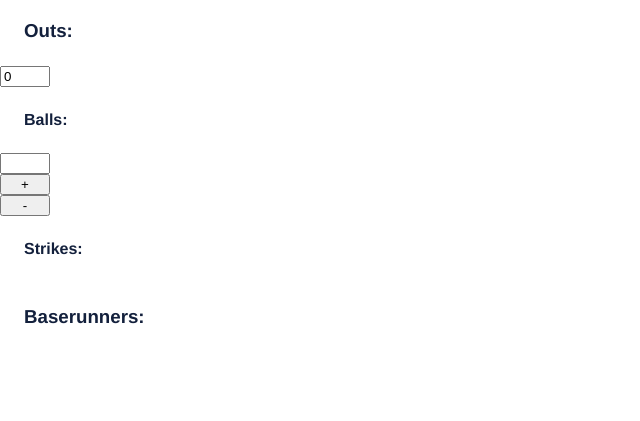
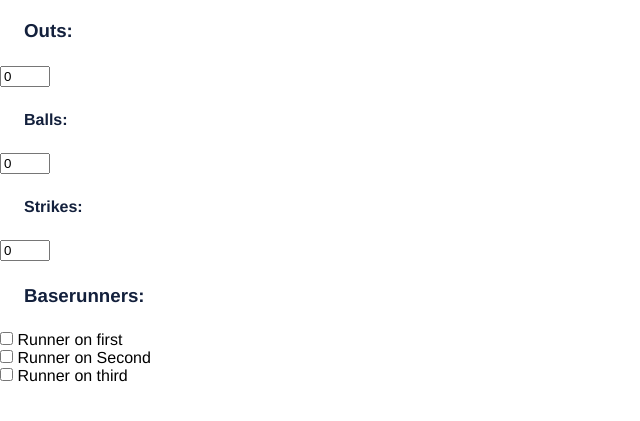
Before and after one commit to caseymacleod22/django-baseball-scorebook, a Django app: page / in a window 1280 px wide. Shown: the part 206-627 px from the top of the page, without its empty margins (0-640 px from the left). Run offline with Django 3.2, Linux system fonts and the light colour scheme.

Commit message:
display all teams, adds basic scoreboard

```diff
--- a/scorebook/models.py
+++ b/scorebook/models.py
@@ -1,6 +1,10 @@
 from django.db import models
 
 # Create your models here.
+
 class Team(models.Model):
     location = models.CharField(max_length=50)
     name = models.CharField(max_length=30)
+
+    def __str__(self):
+        return self.location
--- a/scorebook/static/css/style.css
+++ b/scorebook/static/css/style.css
@@ -50,6 +50,15 @@ li > a {
     padding: 1.5rem;
 }
 
-.outsbutton, .ballsbutton {
+.scoreboard {
     width: 50px;
 }
+
+.baserunners {
+    display: inline;
+}
+
+.teams {
+    display: flex;
+    justify-content: center;
+}
--- a/scorebook/templates/index.html
+++ b/scorebook/templates/index.html
@@ -21,24 +21,23 @@
     </header>
     <h2 class='interface'>Score:</h2>
         <p>Away</p>
-            <input class='outsbutton' type="text" value=0>
+            <input class='scoreboard' type="text" value=0>
         <p>Home</p>
-            <input class='outsbutton' type='text' value=0>
+            <input class='scoreboard' type='text' value=0>
     <h3 class='interface'>Outs:</h3>
-        <input class='outsbutton' type="text" value=0>
+        <input class='scoreboard' type="text" value=0>
     <h4 class='interface'>Balls:</h4>
-        <input class='ballsbutton' id=ballsInput type=number min=0 max=3>
-            <button class='ballsbutton' onclick="increment()">+</button>
-            <button class='ballsbutton' onclick="decrement()">-</button>
-        <script>
-            function increment() {
-                document.getElementById('ballsInput').stepUp();
-            }
-            function decrement() {
-                document.getElementById('ballsInput').stepDown();
-            }
-        </script>
+        <input class='scoreboard'type="text" value='0'>
     <h4 class='interface'>Strikes:</h4>
+        <input class='scoreboard'type="text" value='0'>
     <h3 class='interface'>Baserunners:</h3>
+        <form class='baserunners'>
+            <input type="checkbox" id="firstbase" name="firstbase" value="First">
+            <label for="firstbase"> Runner on first</label><br>
+            <input type="checkbox" id="secondbase" name="secondbase" value="Second">
+            <label for="secondbase"> Runner on Second</label><br>
+            <input type="checkbox" id="thirdbase" name="thirdbase" value="Third">
+            <label for="thirdbase"> Runner on third</label><br><br>
+     </form>
 </body>
 </html>
--- a/scorebook/templates/teams.html
+++ b/scorebook/templates/teams.html
@@ -1,17 +1,19 @@
+{% load static %}
 <!DOCTYPE html>
 <html lang="en">
 <head>
     <meta charset="UTF-8">
     <meta http-equiv="X-UA-Compatible" content="IE=edge">
     <meta name="viewport" content="width=device-width, initial-scale=1.0">
+    <link rel="stylesheet" href="{% static 'css/style.css' %}">
     <title>All MLB Teams</title>
 </head>
 <body>
     <h1>All MLB Teams</h1>
     <section>
         {% for team in scorebook %}
-        <article>
-            <h1>{{ team.location }}</h1>
+        <article class='teams'>
+            <h1>{{ team.location }} {{ team.name }}</h1>
         </article>
         {% endfor %}
     </section>
--- a/scorebook/views.py
+++ b/scorebook/views.py
@@ -8,4 +8,6 @@ def index(request):
     return render(request, 'index.html')
 
 def teams(request):
-    return render(request, 'teams.html')
+    return render(request, 'teams.html', {
+        'scorebook': Team.objects.all()
+    })
```
